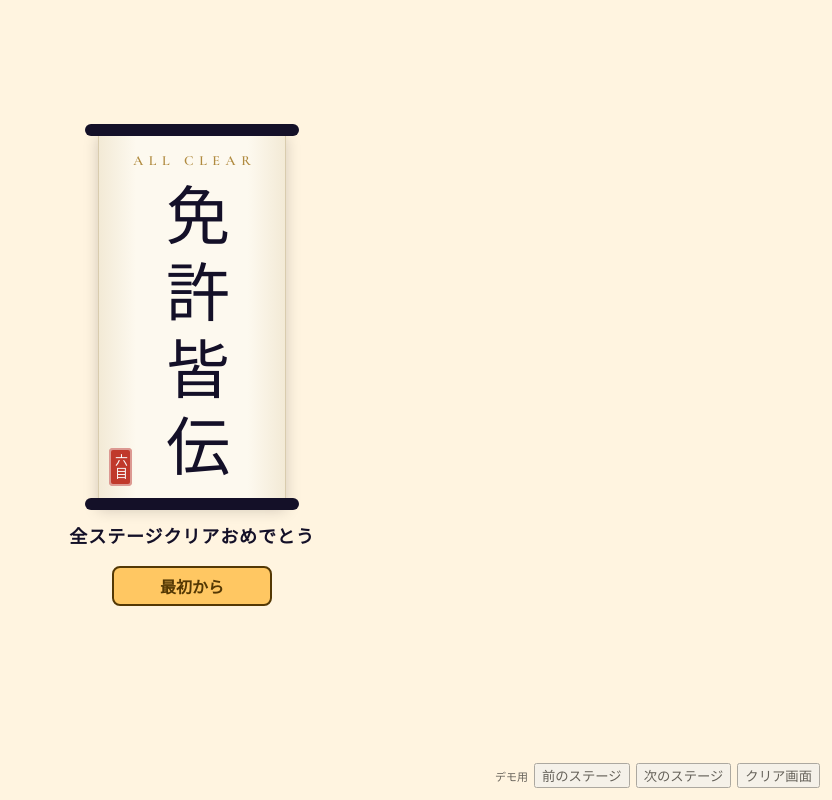
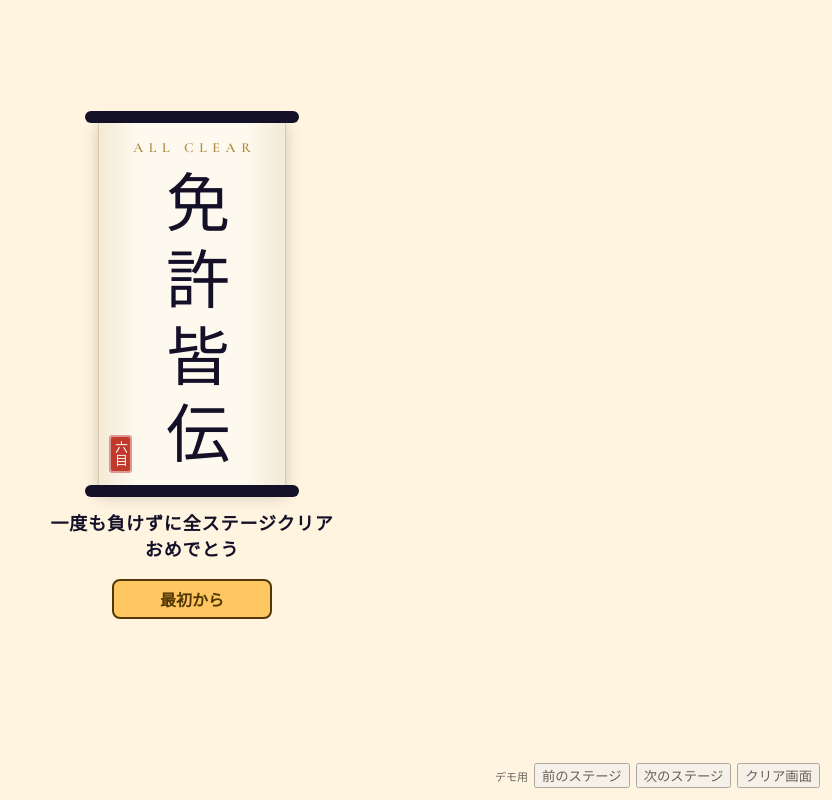
Before and after one commit to TakuyaXyze/6moku-narabe, a Next.js app: page / in a window 1280 px wide. Both pictures are taken after a click on the button "クリア画面". Shown: the whole page, without its empty margins (448-1280 px from the left). Built offline with nearby package versions, Linux system fonts and the light colour scheme; no server answers; a web font is replaced by a local one.

Commit message:
✨ 全クリ画面に敗退回数を表示し、回数でメッセージを変える

```diff
--- a/components/ClearScreen.tsx
+++ b/components/ClearScreen.tsx
@@ -5,12 +5,17 @@ import "../styles/ClearScreen.css";
 const kanjiFont = Zen_Antique({ weight: "400", subsets: ["latin"], preload: false, variable: "--clear-kanji-font" });
 const latinFont = Cormorant_Garamond({ weight: ["400", "600"], subsets: ["latin"], variable: "--clear-latin" });
 
+//一度も負けずにクリアしたときだけ、別の言葉で祝う
+const PERFECT_MESSAGE = "一度も負けずに全ステージクリア\nおめでとう";
+const CLEAR_MESSAGE = "全ステージクリアおめでとう\n次は一度も負けずにクリアを目指そう";
+
 type Props = {
+    lossCount: number;
     onRestart: () => void;
 }
 
 //直前に勝利の帯(横長)が出るので、縦長の掛け軸にして場面が変わったことを見せる
-export function ClearScreen({ onRestart }: Props) {
+export function ClearScreen({ lossCount, onRestart }: Props) {
     return (
         <div className={"clear-screen " + kanjiFont.variable + " " + latinFont.variable}>
             <div className="clear-scroll">
@@ -18,7 +23,7 @@ export function ClearScreen({ onRestart }: Props) {
                 <div className="clear-kanji">免許皆伝</div>
                 <div className="clear-seal">六目</div>
             </div>
-            <div className="clear-message">全ステージクリアおめでとう</div>
+            <div className="clear-message">{(lossCount === 0) ? PERFECT_MESSAGE : CLEAR_MESSAGE}</div>
             <button className="clear-button" onClick={() => onRestart()}>最初から</button>
         </div>
     );
--- a/components/StageFlow.tsx
+++ b/components/StageFlow.tsx
@@ -36,6 +36,7 @@ export function StageFlow() {
     const [carriedTime, setCarriedTime] = useState(0);
     const [timePenalty, setTimePenalty] = useState(0);
     const [isRuleOpen, setIsRuleOpen] = useState(false);
+    const [lossCount, setLossCount] = useState(0);      //負けと時間切れの回数。引き分けと、対局中に最初へ戻した回数は数えない
 
     const allCleared: boolean = stageNo > stageInfo.length;
     const lastWin: boolean = lastResult === "win";
@@ -119,6 +120,7 @@ export function StageFlow() {
     function handleGameEnd(result: GameResult, restTime: number): void {
         const playerWins: boolean = result === "win";
         setLastResult(result);
+        if (result === "lose" || result === "timeup") setLossCount((count) => count + 1);
         setCarriedTime((playerWins && Number.isFinite(restTime)) ? Math.floor(restTime * TIME_CARRY_RATE / 1000) * 1000 : 0);     //秒単位に切り捨て
         if (!playerWins && result !== "draw" && Number.isFinite(stage.timeLimit)) setTimePenalty(timePenalty + TIME_PENALTY);       //引き分けはペナルティなしでやり直し
     }
@@ -159,6 +161,11 @@ export function StageFlow() {
         setPhase("standby");
     }
 
+    function restartGame(): void {
+        setLossCount(0);
+        jumpToStage(1);
+    }
+
     function jumpToStage(nextStageNo: number): void {
         if (nextStageNo < 1 || nextStageNo > stageInfo.length + 1) return;
         setStageNo(nextStageNo);
@@ -197,7 +204,7 @@ export function StageFlow() {
                 <div className="standby-screen">
 
                     {phase === "standby" && allCleared && (
-                        <ClearScreen onRestart={() => jumpToStage(1)} />
+                        <ClearScreen lossCount={lossCount} onRestart={restartGame} />
                     )}
 
                     {phase === "standby" && !allCleared && (
--- a/styles/ClearScreen.css
+++ b/styles/ClearScreen.css
@@ -80,11 +80,19 @@
     animation: clear-stamp 0.3s cubic-bezier(0.3, 1.5, 0.5, 1) 0.9s both;
 }
 
+.clear-loss {
+    font-size: 16px;
+    font-weight: bold;
+    color: rgb(var(--night));
+}
+
 .clear-message {
     font-size: 18px;
     font-weight: bold;
     letter-spacing: 0.05em;
     color: rgb(var(--night));
+    text-align: center;
+    white-space: pre-line;
 }
 
 .clear-button {
@@ -100,6 +108,7 @@
 }
 
 /*案内とボタンは、朱印を押したあとに続いて出す*/
+.clear-loss,
 .clear-message,
 .clear-button {
     animation: clear-fade-in 0.6s ease-out 1.2s both;
```
